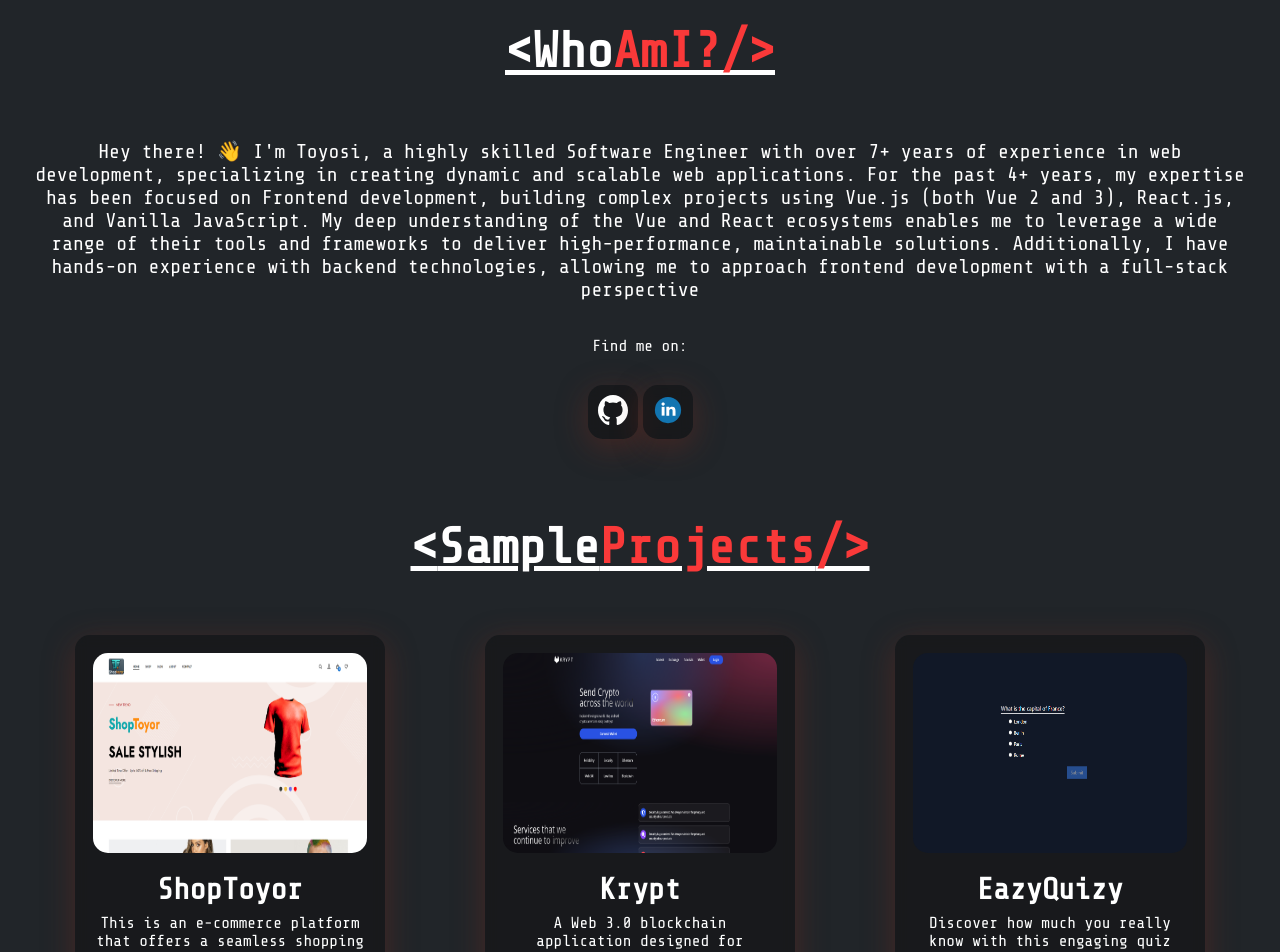
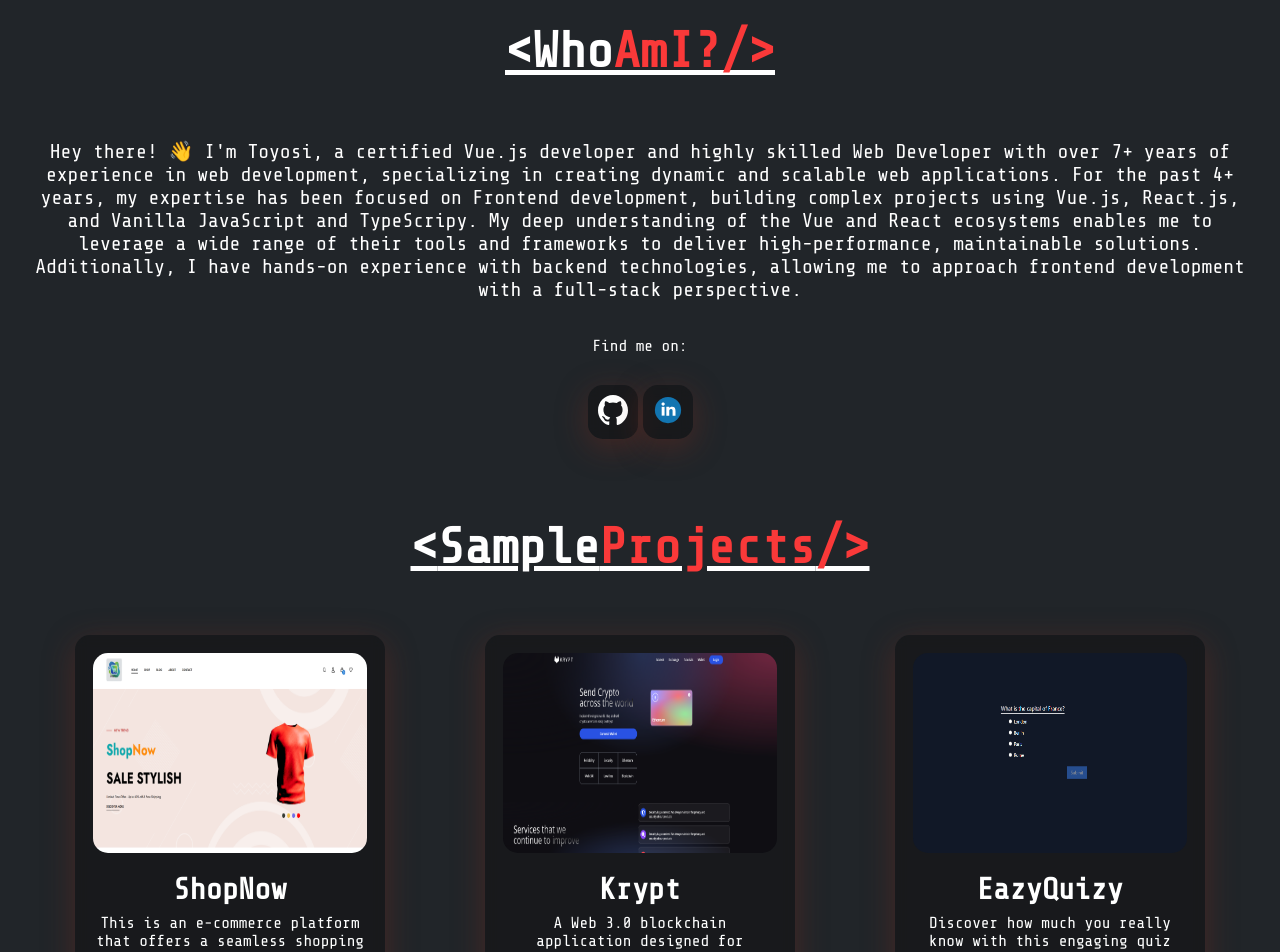
Before and after one commit to toyor009/my-dev-portfolio, a React (Vite) app: page / in a window 1280 px wide. Shown: the part 380-1332 px from the top of the page. Built offline with nearby package versions, Linux system fonts and the light colour scheme; a web font is replaced by a local one.

Commit message:
include project update

```diff
--- a/src/components/Hero.jsx
+++ b/src/components/Hero.jsx
@@ -32,6 +32,7 @@ const Hero = (props) => {
             strings: [
               'Software Engineer',
               'Frontend Engineer',
+              'Certified Vue.js Developer',
               'Crypto Enthusiast',
               'Web Developer',
             ],
--- a/src/components/Navbar.jsx
+++ b/src/components/Navbar.jsx
@@ -8,7 +8,7 @@ const Navbar = (props) => {
     <header className='header'>
       <nav>
         <div className='logo'>
-          <a href='index.html'>
+          <a href='#'>
             {props.firstName}
             <span>{props.lastName}</span>
           </a>
--- a/src/content/information.js
+++ b/src/content/information.js
@@ -7,9 +7,9 @@ const userData = {
   yearsOfExp,
   title: 'About Me',
   img: 'https://pics.craiyon.com/2023-10-30/66ff0c95358e458c859ecea5d3764b32.webp',
-  description: `Hey there! 👋 I'm Toyosi, a highly skilled Software Engineer with over ${yearsOfExp}+ years of experience in web development, specializing in creating dynamic and scalable web applications. For the past ${
+  description: `Hey there! 👋 I'm Toyosi, a certified Vue.js developer and highly skilled Web Developer with over ${yearsOfExp}+ years of experience in web development, specializing in creating dynamic and scalable web applications. For the past ${
     yearsOfExp - 3
-  }+ years, my expertise has been focused on Frontend development, building complex projects using Vue.js (both Vue 2 and 3), React.js, and Vanilla JavaScript. My deep understanding of the Vue and React ecosystems enables me to leverage a wide range of their tools and frameworks to deliver high-performance, maintainable solutions. Additionally, I have hands-on experience with backend technologies, allowing me to approach frontend development with a full-stack perspective`,
+  }+ years, my expertise has been focused on Frontend development, building complex projects using Vue.js, React.js, and Vanilla JavaScript and TypeScripy. My deep understanding of the Vue and React ecosystems enables me to leverage a wide range of their tools and frameworks to deliver high-performance, maintainable solutions. Additionally, I have hands-on experience with backend technologies, allowing me to approach frontend development with a full-stack perspective.`,
 };
 
 //personal information end
--- a/src/content/projects.js
+++ b/src/content/projects.js
@@ -1,11 +1,11 @@
 //projects start
 const projects = [
   {
-    name: 'ShopToyor',
+    name: 'ShopNow',
     description: `This is an e-commerce platform that offers a seamless shopping experience. In the latest fashion trends, you'll find a wide variety of collections to choose from. We've curated everything with quality and style in mind, so shopping becomes a breeze with easy browsing and fast delivery.`,
     stack: ['React', 'Tailwind', 'Vite'],
     // sourceCode: 'https://github.com/toyor009/MovieRatings',
-    img: '/shop-toyor.png',
+    img: '/shop-now.png',
     preview: 'https://toyosi-shop.netlify.app/',
   },
   {
--- a/src/content/skills.js
+++ b/src/content/skills.js
@@ -14,6 +14,7 @@ const skills = [
   'Nextjs',
   'Framer-Motion',
   'Nodejs',
+  'Python',
   'PHP',
   'Laravel',
   'Git',
```
Also changed, not shown: public/shop-now.png (added), public/shop-toyor.png (deleted).
